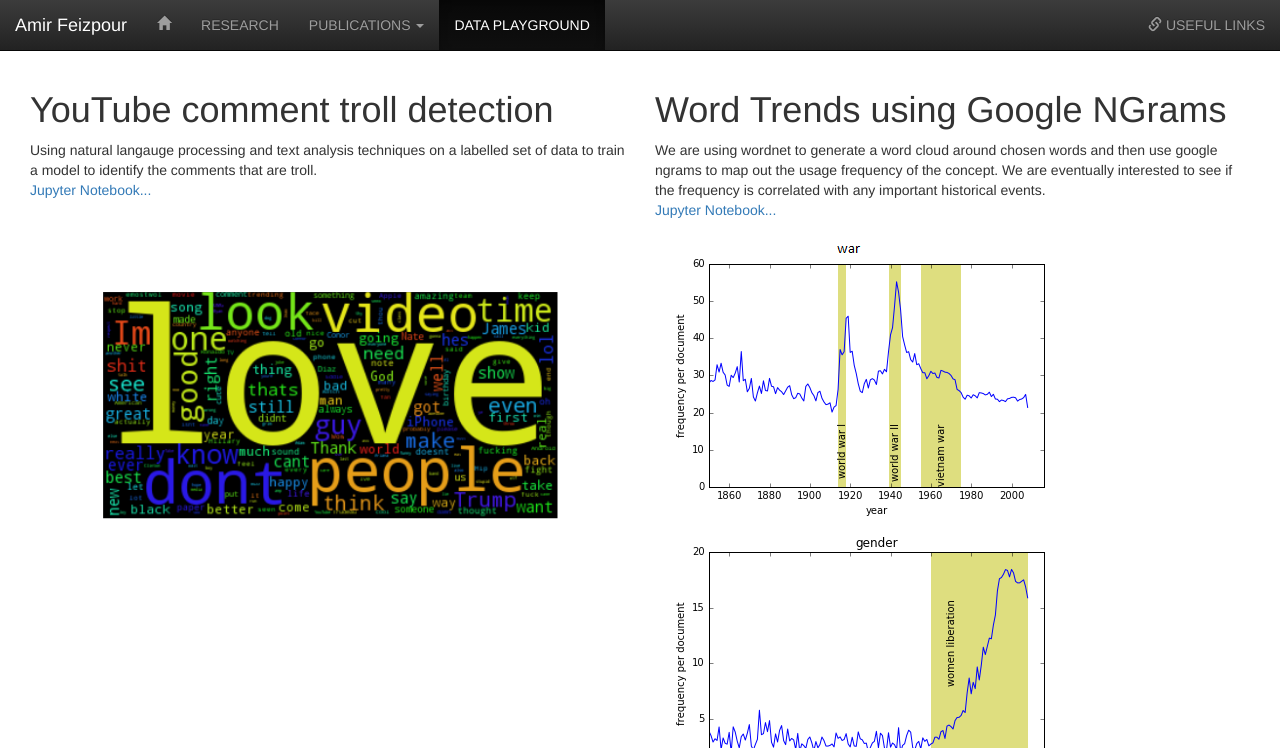
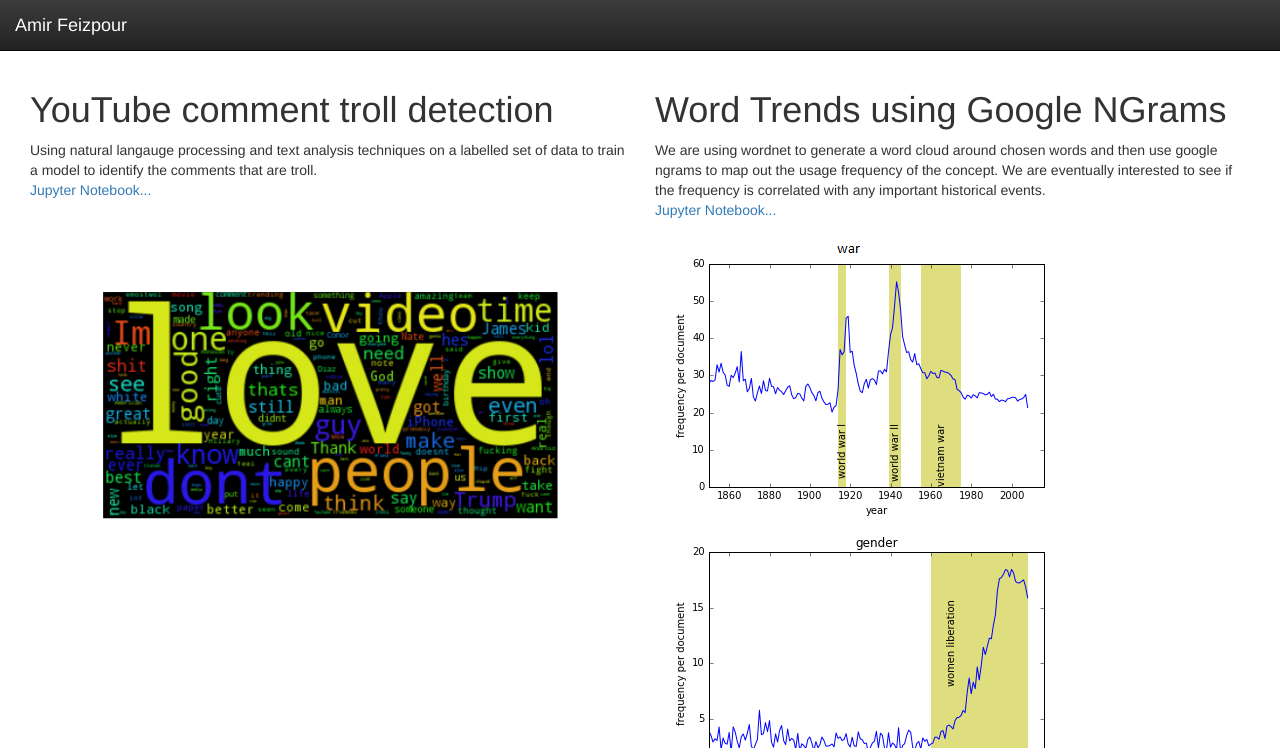
Before and after one commit to amirfz/amirfz.github.io, a plain HTML site: page index.html in a window 1280 px wide. Shown: the top 748 px of the page. Drawn offline with nearby package versions, Linux system fonts and the light colour scheme.

Commit message:
removed the nav bar

```diff
--- a/index.html
+++ b/index.html
@@ -28,6 +28,10 @@
 
 	<body>
 
+
+
+
+
 		<div class="container-fluid" style="margin-bottom: 70px">
 
 			<nav class="navbar navbar-inverse navbar-fixed-top">
@@ -38,29 +42,14 @@
 								<span class="icon-bar"></span>
 								<span class="icon-bar"></span>
 						</button>
-						<a class="navbar-brand" href="index.html">Amir Feizpour</a>
-					</div>
-					<div class="collapse navbar-collapse" id="myNavbar">
-						<ul class="nav navbar-nav">
-							<li><a href="index.html"><span class="glyphicon glyphicon-home"></span></a></li>
-							<li><a href="research.html">RESEARCH</a></li>
-							<li class="dropdown">
-								<a href="publications.html" class="dropdown-toggle" data-toggle="dropdown" role="button" aria-haspopup="true" aria-expanded="false">PUBLICATIONS <span class="caret"></span></a>
-								<ul class="dropdown-menu">
-									<li><a href="publications.html#journals">Journal articles</a></li>
-									<li><a href="publications.html#Recent_Conferences">Recent Conferences</a></li>
-									<li><a href="publications.html#oldies">Old Stuff</a></li>
-								</ul>
-							</li>
-							<li class="active"><a href="myDataSci.html">DATA PLAYGROUND</a></li>
-						</ul>
-						<ul class="nav navbar-nav navbar-right">
-							<li><a href="links.html"><span class="glyphicon glyphicon-link"></span> USEFUL LINKS</a></li>
-						</ul>
+						<a class="navbar-brand" href="http://amirfeizpour.pythonanywhere.com/">Amir Feizpour</a>
 					</div>
   				</div>
 			</nav>
 		</div>
+
+
+
 
 		<div class="container-fluid" style="margin-bottom: 50px">
 
```
